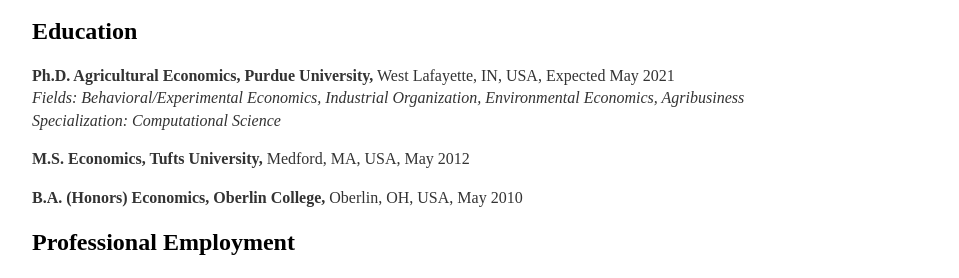
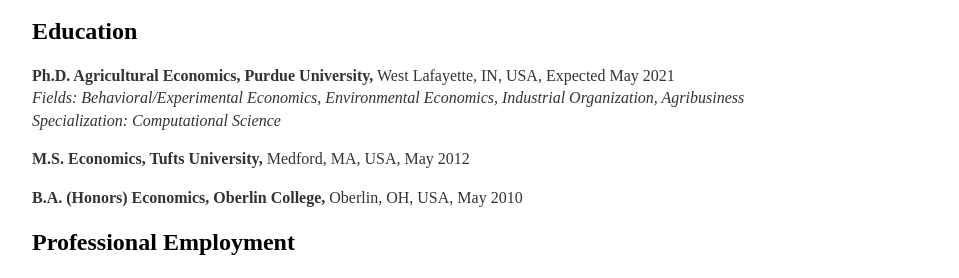
Before and after one commit to awahdat/webpage, a Jekyll site: the page built from cv/index.html, in a window 1280 px wide. Shown: the part 240-518 px from the top of the page, without its empty margins (160-1119 px from the left). Built offline with Jekyll 4.4.1, drawn with Linux system fonts in a browser that asks for light colours.

```diff
--- a/cv/index.html
+++ b/cv/index.html
@@ -18,7 +18,7 @@ description: Current CV for Ahmad Zia Wahdat.
 
 				<h2>Education</h2>
 				<p><strong>Ph.D. Agricultural Economics, Purdue University,</strong> West Lafayette, IN, USA, Expected May 2021<br>
-				<em>Fields: Behavioral/Experimental Economics, Industrial Organization, Environmental Economics, Agribusiness</em> <br>
+				<em>Fields: Behavioral/Experimental Economics, Environmental Economics, Industrial Organization, Agribusiness</em> <br>
         			<em>Specialization: Computational Science</em></p>
 
 				<p><strong>M.S. Economics, Tufts University,</strong> Medford, MA, USA, May 2012</p>
```
